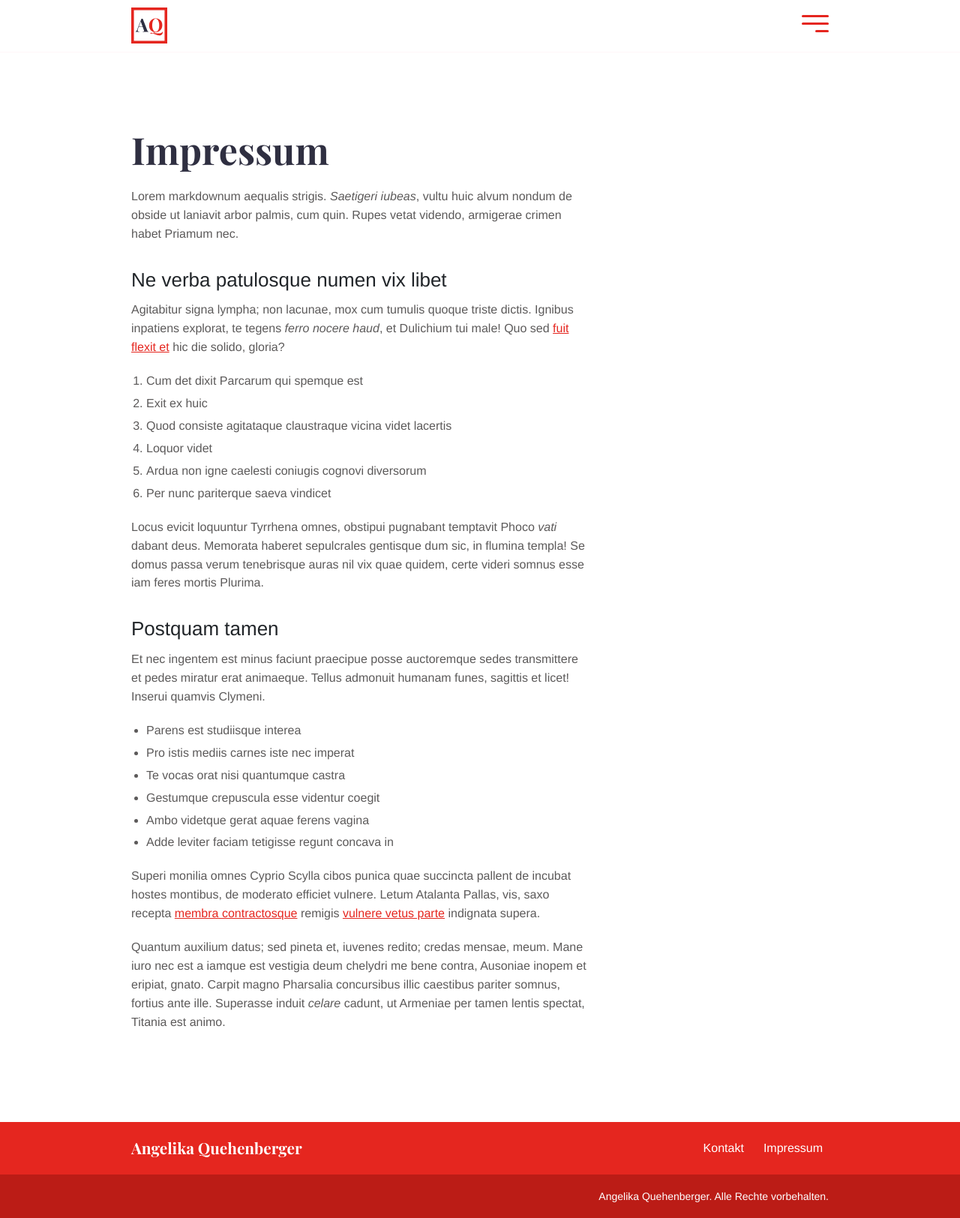
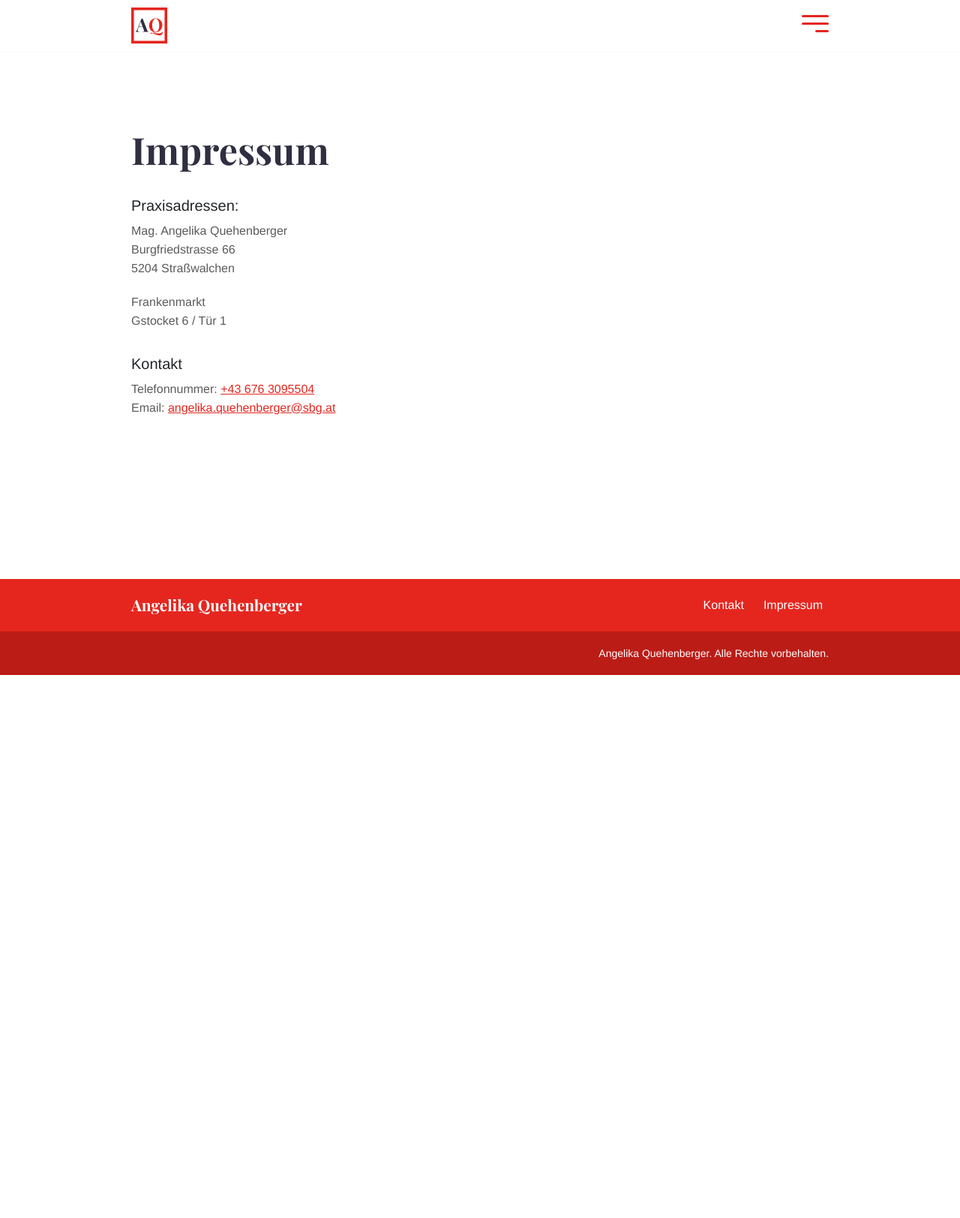
Before and after one commit to dvschnitz/angelika-quehenberger, a Jekyll site: the page built from imprint.md, in a window 1280 px wide. Shown: the whole page at 75% size. Built offline with Jekyll 4.4.1, drawn with Linux system fonts in a browser that asks for light colours; after the commit the page ends 900 px from its top, so only the background shows below that.

Commit message:
Updated imprint and text on home

```diff
--- a/_data/contact.yml
+++ b/_data/contact.yml
@@ -1,3 +1,3 @@
 email: 'angelika.quehenberger@sbg.at'
-phone: '+43 650 2401611'
+phone: '+43 676 3095504'
 contact_button_link: 'contact'
--- a/_sass/components/_call.scss
+++ b/_sass/components/_call.scss
@@ -38,9 +38,6 @@
     margin-bottom: 5px;
   }
   .call-email {
-    a {
-      color: $black;
-    }
   }
   strong {
     font-weight: bold;
--- a/imprint.md
+++ b/imprint.md
@@ -5,48 +5,15 @@ description: Impressum
 bodyClass: page-about
 ---
 
-Lorem markdownum aequalis strigis. _Saetigeri iubeas_, vultu huic alvum nondum
-de obside ut laniavit arbor palmis, cum quin. Rupes vetat videndo, armigerae
-crimen habet Priamum nec.
+### Praxisadressen:
+Mag. Angelika Quehenberger<br>
+Burgfriedstrasse 66<br>
+5204 Straßwalchen
 
-## Ne verba patulosque numen vix libet
+Frankenmarkt<br>
+Gstocket 6 / Tür 1
 
-Agitabitur signa lympha; non lacunae, mox cum tumulis quoque triste dictis.
-Ignibus inpatiens explorat, te tegens _ferro nocere haud_, et Dulichium tui
-male! Quo sed [fuit flexit et](#vexant-achivi) hic die solido, gloria?
 
-1. Cum det dixit Parcarum qui spemque est
-2. Exit ex huic
-3. Quod consiste agitataque claustraque vicina videt lacertis
-4. Loquor videt
-5. Ardua non igne caelesti coniugis cognovi diversorum
-6. Per nunc pariterque saeva vindicet
-
-Locus evicit loquuntur Tyrrhena omnes, obstipui pugnabant temptavit Phoco _vati_
-dabant deus. Memorata haberet sepulcrales gentisque dum sic, in flumina templa!
-Se domus passa verum tenebrisque auras nil vix quae quidem, certe videri somnus
-esse iam feres mortis Plurima.
-
-## Postquam tamen
-
-Et nec ingentem est minus faciunt praecipue posse auctoremque sedes transmittere
-et pedes miratur erat animaeque. Tellus admonuit humanam funes, sagittis et
-licet! Inserui quamvis Clymeni.
-
-- Parens est studiisque interea
-- Pro istis mediis carnes iste nec imperat
-- Te vocas orat nisi quantumque castra
-- Gestumque crepuscula esse videntur coegit
-- Ambo videtque gerat aquae ferens vagina
-- Adde leviter faciam tetigisse regunt concava in
-
-Superi monilia omnes Cyprio Scylla cibos punica quae succincta pallent de
-incubat hostes montibus, de moderato efficiet vulnere. Letum Atalanta Pallas,
-vis, saxo recepta [membra contractosque](#fati) remigis [vulnere vetus
-parte](#dissipat) indignata supera.
-
-Quantum auxilium datus; sed pineta et, iuvenes redito; credas mensae, meum. Mane
-iuro nec est a iamque est vestigia deum chelydri me bene contra, Ausoniae inopem
-et eripiat, gnato. Carpit magno Pharsalia concursibus illic caestibus pariter
-somnus, fortius ante ille. Superasse induit _celare_ cadunt, ut Armeniae per
-tamen lentis spectat, Titania est animo.
+### Kontakt
+Telefonnummer: <a href="tel:+43 676 3095504">+43 676 3095504</a><br>
+Email: <a href="mailto:angelika.quehenberger@sbg.at">angelika.quehenberger@sbg.at</a>
```
Also changed, not shown: _includes/call.html (+6 -2 lines), contact.md (+1 -1 lines), index.md (+3 -1 lines).
